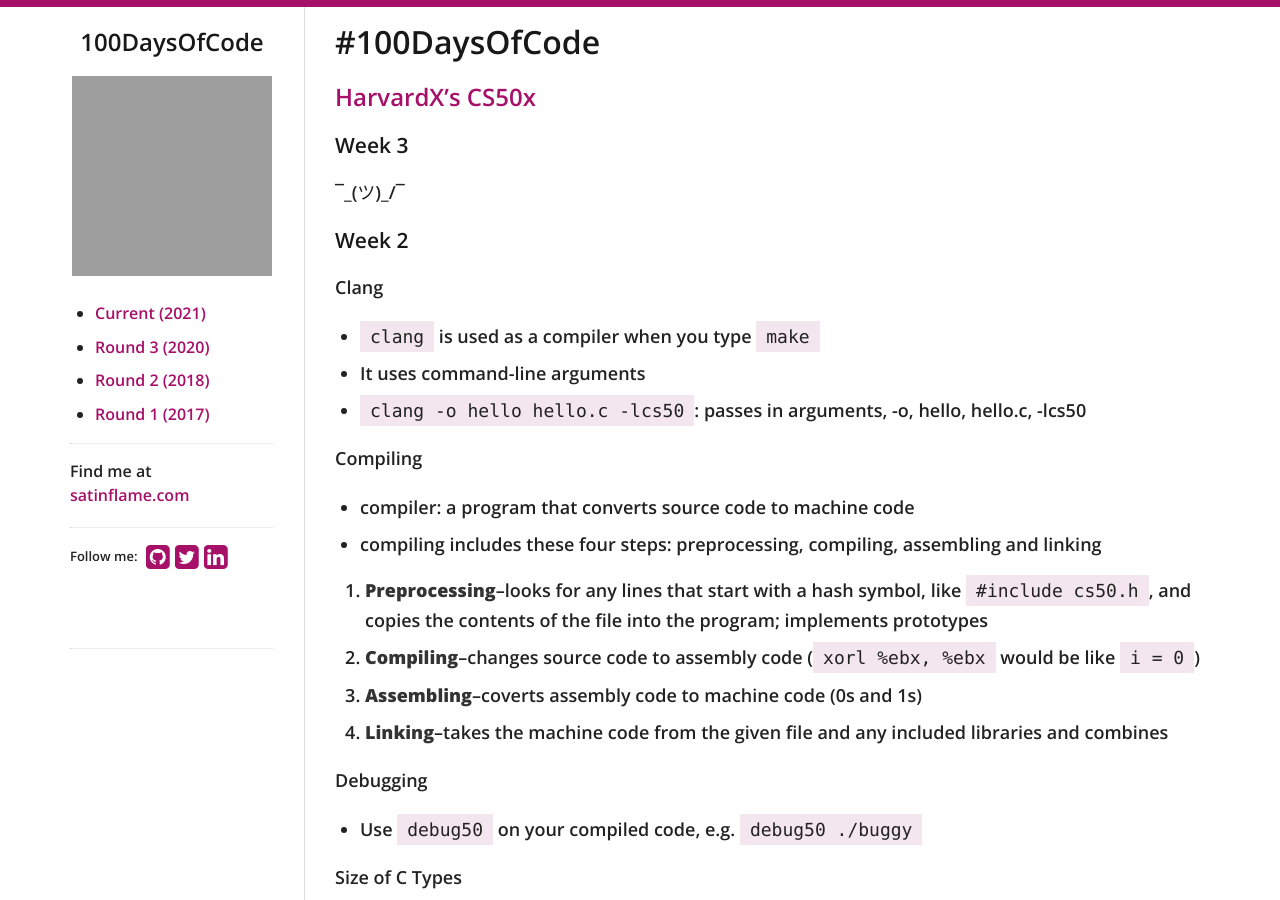
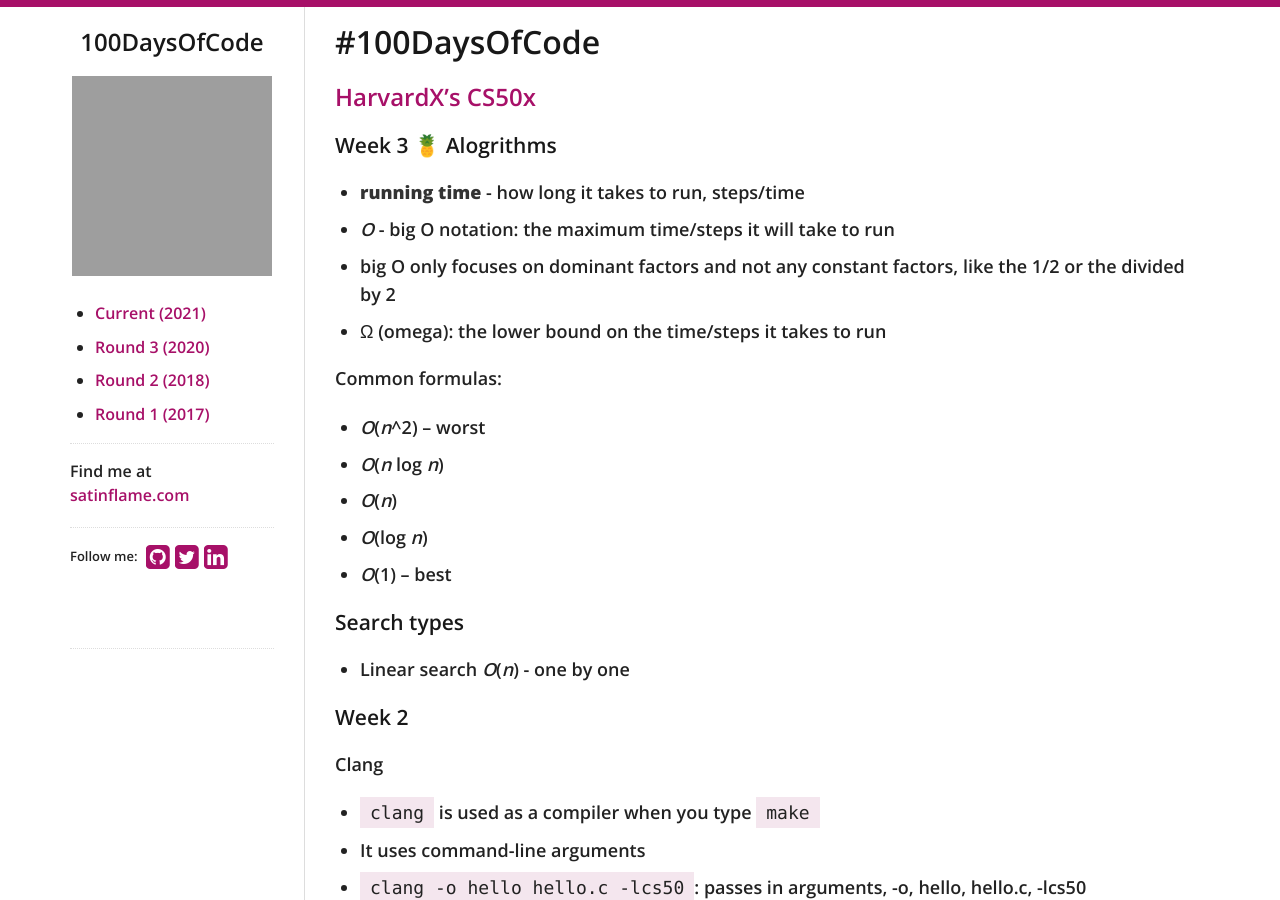
Before and after one commit to virtual/100daysofcode, a Jekyll site: the page built from index.md, in a window 1280 px wide and 900 px high. Built offline with Jekyll 4.4.1, drawn with Linux system fonts in a browser that asks for light colours; nearby versions of some CDN libraries; our own code applies the rules of GitHub Pages for plain Markdown files; grey boxes are pictures that could not be loaded.

Commit message:
Update index.md

```diff
--- a/index.md
+++ b/index.md
@@ -2,9 +2,25 @@
 
 ## [HarvardX's CS50x](https://learning.edx.org/course/course-v1:HarvardX+CS50+X)
 
-### Week 3
+### Week 3 🍍 Alogrithms
 
-¯\_(ツ)_/¯
+- **running time** - how long it takes to run, steps/time
+- *O* - big O notation: the maximum time/steps it will take to run
+- big O only focuses on dominant factors and not any constant factors, like the 1/2 or the divided by 2
+- Ω (omega): the lower bound on the time/steps it takes to run
+
+Common formulas:
+
+- *O*(*n*^2) -- worst
+- *O*(*n* log *n*)
+- *O*(*n*)
+- *O*(log *n*)
+- *O*(1) -- best
+
+#### Search types
+
+- Linear search *O*(*n*) - one by one
+
 
 ### Week 2
 
```
